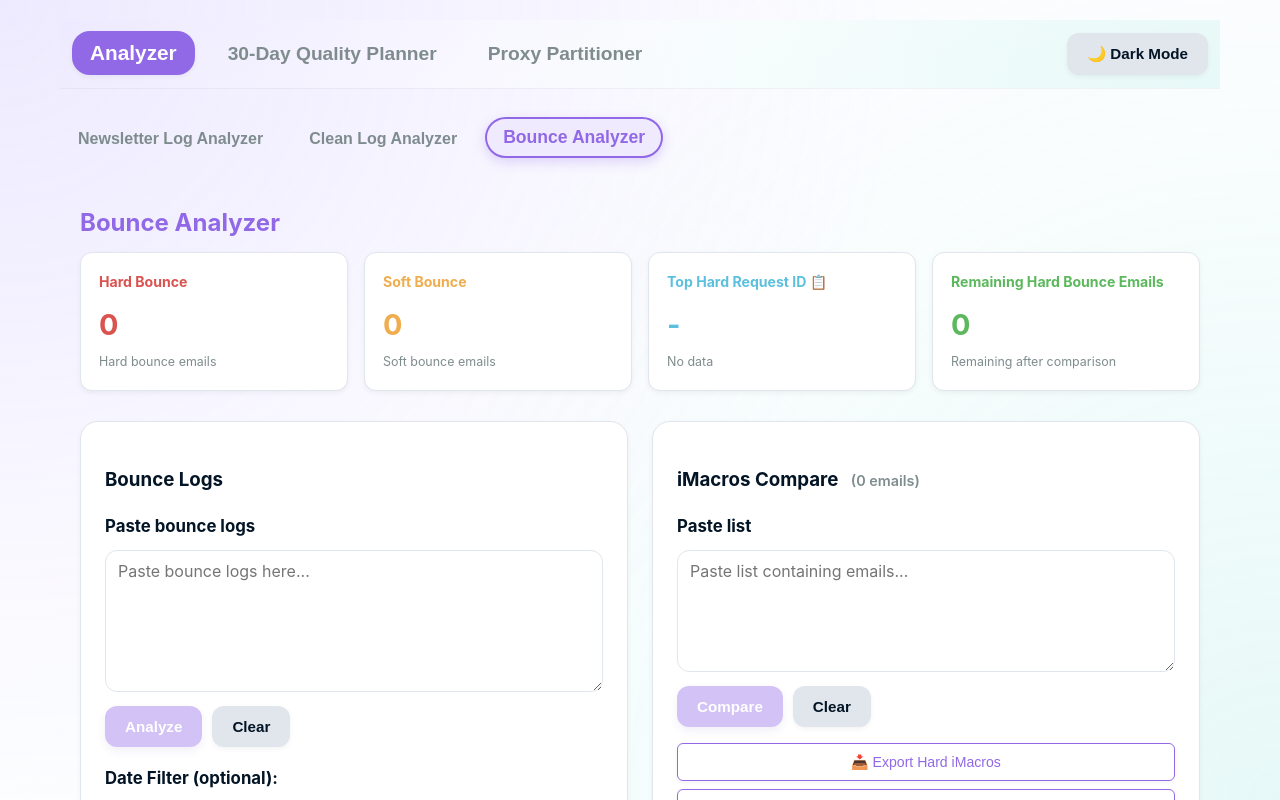
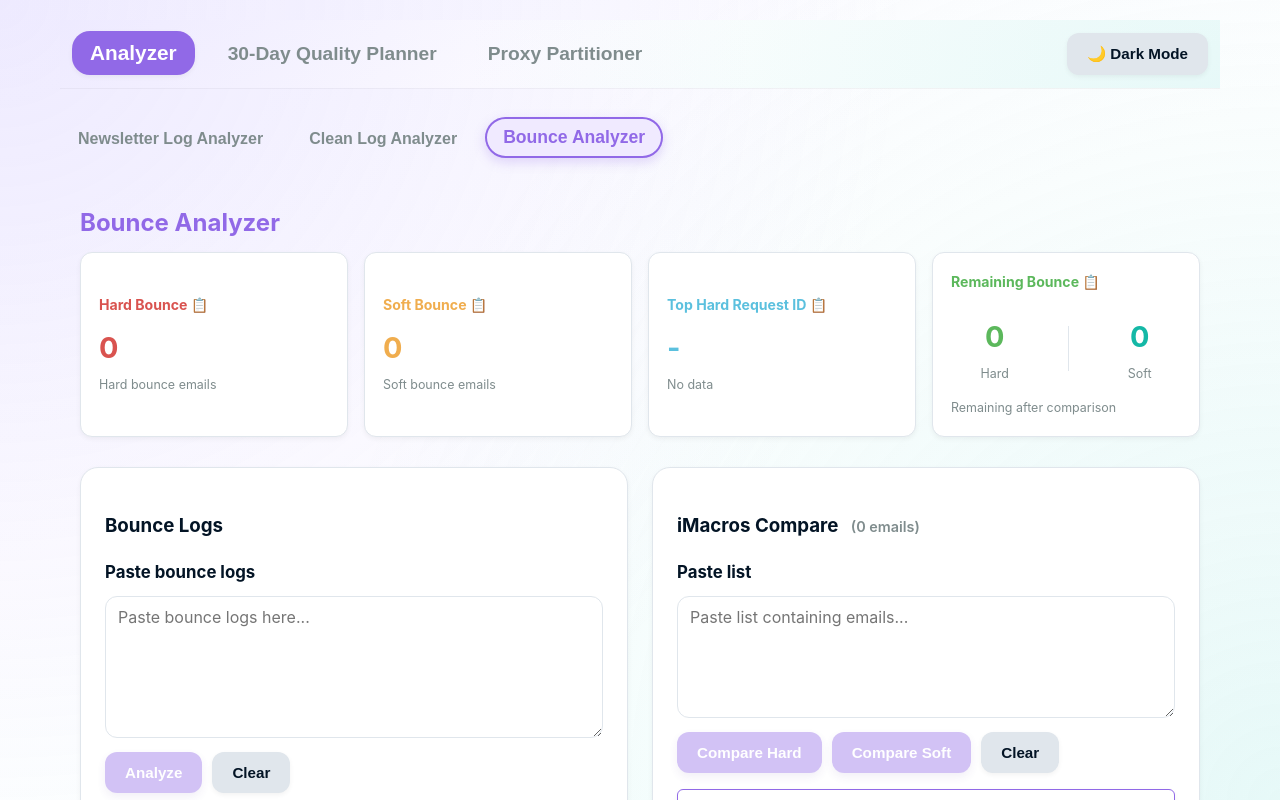
Before and after one commit to kriouichsalma5-sudo/CMHWSeedsTool, a React (Create React App) app: page / in a window 1280 px wide. Both pictures are taken after a click on the button "Bounce Analyzer". Shown: the top 800 px of the page. Built offline with nearby package versions, Linux system fonts and the light colour scheme; the HTML template or start-up script is replaced by a standard one.

Commit message:
Add soft and hard comparison processing functions

```diff
--- a/src/App.js
+++ b/src/App.js
@@ -1416,8 +1416,9 @@ export default function App() {
   const [totalCount, setTotalCount] = useState(0);
   // Entity List States
   const [listInput, setListInput] = useState("");
-
+  const [imacrosRows, setImacrosRows] = useState([]);
   const [compareResults, setCompareResults] = useState([]);
+  const [compareSoftResults, setCompareSoftResults] = useState([]);
   const [listError, setListError] = useState("");
   const listCtrl = useStableInput(listInput, setListInput);
   // Webautomat Bounce
@@ -1633,7 +1634,7 @@ export default function App() {
   };
 
   // FIXED: Process Entity List - now working correctly
-  const processCompareList = () => {
+  const processCompareHard = () => {
     setListError("");
     setCompareResults([]);
 
@@ -1642,40 +1643,214 @@ export default function App() {
       return;
     }
 
+    const parsedRows = [];
     const pastedEmails = new Set();
 
-    listInput.split(/\r?\n/).forEach((line) => {
-      const match = line.match(
-        /[A-Za-z0-9._%+-]+@[A-Za-z0-9.-]+\.[A-Za-z]{2,}/
+    listInput
+      .split(/\r?\n/)
+      .filter(Boolean)
+      .forEach((line) => {
+        const parts = line.trim().split(/\s+/);
+
+        // At least an email must exist
+        if (parts.length < 1) return;
+
+        const row = {
+          email: parts[0].trim(),
+          list: parts[1] || "",
+          profile_name: parts[2] || "",
+        };
+
+        parsedRows.push(row);
+
+        pastedEmails.add(row.email.trim().toLowerCase());
+      });
+
+    // Save the ORIGINAL iMacros rows
+    setImacrosRows(parsedRows);
+
+    const hardList = bounceGroups["Hard"] || [];
+    console.log("Hard count:", hardList.length);
+    console.log("Pasted count:", pastedEmails.size);
+
+    console.log("First Hard:", hardList[0]);
+    console.log("First Pasted:", [...pastedEmails][0]);
+
+    const remaining = hardList.filter((item) => {
+      const exists = pastedEmails.has(item.email.trim().toLowerCase());
+
+      console.log(item.email, "=>", exists);
+
+      return !exists;
+    });
+    setCompareResults(remaining);
+  };
+  const processCompareSoft = () => {
+    setListError("");
+    setCompareSoftResults([]);
+
+    if (!listInput.trim()) {
+      setListError("Please paste the email list.");
+      return;
+    }
+
+    const parsedRows = [];
+    const pastedEmails = new Set();
+
+    listInput
+      .split(/\r?\n/)
+      .filter(Boolean)
+      .forEach((line) => {
+        const parts = line.trim().split(/\s+/);
+
+        // At least an email must exist
+        if (parts.length < 1) return;
+
+        const row = {
+          email: parts[0].trim(),
+          list: parts[1] || "",
+          profile_name: parts[2] || "",
+        };
+
+        parsedRows.push(row);
+
+        pastedEmails.add(row.email.trim().toLowerCase());
+      });
+
+    setImacrosRows(parsedRows);
+
+    const softList = bounceGroups["Soft"] || [];
+
+    console.log("Soft count:", softList.length);
+    console.log("Pasted count:", pastedEmails.size);
+    console.log("First Soft:", softList[0]);
+    console.log("First Pasted:", [...pastedEmails][0]);
+
+    const remaining = softList.filter((item) => {
+      const exists = pastedEmails.has(item.email.trim().toLowerCase());
+
+      console.log(item.email, "=>", exists);
+
+      return !exists;
+    });
+
+    setCompareSoftResults(remaining);
+  };
+  const exportHardIMacros = async () => {
+    const rows = imacrosRows;
+    try {
+      const response = await fetch(
+        "https://n8n.cmhwarmup.com/webhook-test/bbe66832-1ba6-4905-a65a-e75a44402229",
+        {
+          method: "POST",
+          headers: {
+            "Content-Type": "application/json",
+          },
+          body: JSON.stringify({
+            type: "hard",
+            countWebautomat: compareResults.length,
+            rows,
+          }),
+        }
       );
 
-      if (match) {
-        pastedEmails.add(match[0].toLowerCase());
+      if (!response.ok) {
+        throw new Error("Webhook failed");
       }
-    });
-
-    const hardList = bounceGroups["Hard"] || [];
-
-    const remaining = hardList.filter(
-      (item) => !pastedEmails.has(item.email.toLowerCase())
-    );
-
-    setCompareResults(remaining);
-  };
-  const exportHardIMacros = () => {
-    alert("Export Hard iMacros - Coming Soon");
-  };
-
-  const exportSoftIMacros = () => {
-    alert("Export Soft iMacros - Coming Soon");
-  };
-
-  const exportHardWebautomat = () => {
-    alert("Export Hard Webautomat - Coming Soon");
-  };
-
-  const exportSoftWebautomat = () => {
-    alert("Export Soft Webautomat - Coming Soon");
+
+      alert("Hard iMacros sent to n8n successfully.");
+    } catch (err) {
+      console.error(err);
+      alert("Failed to send data to n8n.");
+    }
+  };
+
+  const exportSoftIMacros = async () => {
+    const rows = imacrosRows;
+    try {
+      const response = await fetch(
+        "https://n8n.cmhwarmup.com/webhook-test/bbe66832-1ba6-4905-a65a-e75a44402229",
+        {
+          method: "POST",
+          headers: {
+            "Content-Type": "application/json",
+          },
+          body: JSON.stringify({
+            type: "soft",
+            rows,
+          }),
+        }
+      );
+
+      if (!response.ok) {
+        throw new Error("Webhook failed");
+      }
+
+      alert("Soft iMacros sent to n8n successfully.");
+    } catch (err) {
+      console.error(err);
+      alert("Failed to send data to n8n.");
+    }
+  };
+
+  const exportHardWebautomat = async () => {
+    const rows = webautoData;
+
+    try {
+      const response = await fetch(
+        "https://n8n.cmhwarmup.com/webhook-test/0987545d-eb89-466d-b421-e1d5e5c21bcb",
+        {
+          method: "POST",
+          headers: {
+            "Content-Type": "application/json",
+          },
+          body: JSON.stringify({
+            type: "hard",
+            countWebautomat: webautoData.length,
+            rows,
+          }),
+        }
+      );
+
+      if (!response.ok) {
+        throw new Error("Webhook failed");
+      }
+
+      alert("Hard Webautomat sent to n8n successfully.");
+    } catch (err) {
+      console.error(err);
+      alert("Failed to send data to n8n.");
+    }
+  };
+
+  const exportSoftWebautomat = async () => {
+    const rows = webautoData;
+
+    try {
+      const response = await fetch(
+        "https://n8n.cmhwarmup.com/webhook-test/0987545d-eb89-466d-b421-e1d5e5c21bcb",
+        {
+          method: "POST",
+          headers: {
+            "Content-Type": "application/json",
+          },
+          body: JSON.stringify({
+            type: "soft",
+            countWebautomat: webautoData.length,
+            rows,
+          }),
+        }
+      );
+
+      if (!response.ok) {
+        throw new Error("Webhook failed");
+      }
+
+      alert("Soft Webautomat sent to n8n successfully.");
+    } catch (err) {
+      console.error(err);
+      alert("Failed to send data to n8n.");
+    }
   };
   // Export functions
   const exportDateGroupTXT = (date) => {
@@ -1737,6 +1912,26 @@ export default function App() {
     exportToXLSX(rows, "remaining_hard_bounces.xlsx");
   };
 
+  const exportSoftResultsTXT = () => {
+    const txt = compareSoftResults
+      .map(
+        (r) => `${r.email} | ${r.tag} | ${r.type} | ${r.date} | ${r.requestId}`
+      )
+      .join("\n");
+    downloadText(txt, "remaining_soft_bounces.txt");
+  };
+
+  const exportSoftResultsXLSX = () => {
+    const rows = compareSoftResults.map((r) => ({
+      Email: r.email,
+      Tag: r.tag,
+      Type: r.type,
+      Date: r.date,
+      Request_ID: r.requestId,
+    }));
+
+    exportToXLSX(rows, "remaining_soft_bounces.xlsx");
+  };
   // File handlers
 
   const handleBounceFileChange = (event) => {
@@ -1824,20 +2019,30 @@ export default function App() {
         <h2>Bounce Analyzer</h2>
       </div>
       <div className="stats-badge-grid">
-        <div className="badge-card card-red">
-          <span className="badge-title">Hard Bounce</span>
+        <div
+          className="badge-card card-red"
+          style={{ cursor: "pointer" }}
+          title="Click to copy"
+          onClick={() => navigator.clipboard.writeText(String(hardCount))}
+        >
+          <span className="badge-title">Hard Bounce 📋</span>
           <span className="badge-value">{hardCount}</span>
           <span className="badge-subtitle">Hard bounce emails</span>
         </div>
-        <div className="badge-card card-orange">
-          <span className="badge-title">Soft Bounce</span>
+        <div
+          className="badge-card card-orange"
+          style={{ cursor: "pointer" }}
+          title="Click to copy"
+          onClick={() => navigator.clipboard.writeText(String(softCount))}
+        >
+          <span className="badge-title">Soft Bounce 📋</span>
           <span className="badge-value">{softCount}</span>
           <span className="badge-subtitle">Soft bounce emails</span>
         </div>
         <div
           className="badge-card card-blue"
           style={{ cursor: topRequestIds.length ? "pointer" : "default" }}
-          title={topRequestIds.length ? "Click to copy Request ID" : ""}
+          title={topRequestIds.length ? "Click to copy" : ""}
           onClick={() => {
             if (topRequestIds.length) {
               navigator.clipboard.writeText(topRequestIds[0].id);
@@ -1855,8 +2060,63 @@ export default function App() {
           </span>
         </div>
         <div className="badge-card card-green">
-          <span className="badge-title">Remaining Hard Bounce Emails</span>
-          <span className="badge-value">{compareResults.length}</span>
+          <span className="badge-title">Remaining Bounce 📋</span>
+
+          <div
+            style={{
+              display: "flex",
+              justifyContent: "space-around",
+              alignItems: "center",
+              marginTop: 12,
+              marginBottom: 10,
+            }}
+          >
+            {/* HARD */}
+            <div style={{ textAlign: "center" }}>
+              <div
+                className="badge-value"
+                style={{ cursor: "pointer" }}
+                title="Copy Hard remaining"
+                onClick={() =>
+                  navigator.clipboard.writeText(String(compareResults.length))
+                }
+              >
+                {compareResults.length}
+              </div>
+
+              <div className="badge-subtitle">Hard</div>
+            </div>
+
+            <div
+              style={{
+                width: 1,
+                height: 45,
+                background: "var(--color-border)",
+              }}
+            />
+
+            {/* SOFT */}
+            <div style={{ textAlign: "center" }}>
+              <div
+                className="badge-value"
+                style={{
+                  cursor: "pointer",
+                  color: "#14b8a6",
+                }}
+                title="Copy Soft remaining"
+                onClick={() =>
+                  navigator.clipboard.writeText(
+                    String(compareSoftResults.length)
+                  )
+                }
+              >
+                {compareSoftResults.length}
+              </div>
+
+              <div className="badge-subtitle">Soft</div>
+            </div>
+          </div>
+
           <span className="badge-subtitle">Remaining after comparison</span>
         </div>
       </div>
@@ -1909,18 +2169,26 @@ export default function App() {
 
           <div className="form-group inline-top-margin">
             <label className="field-label">Date Filter (optional):</label>
-            <div className="input-with-icon">
-              <input
-                type="text"
-                ref={dateFilterCtrl.ref}
-                className="modern-input"
-                value={dateFilterCtrl.value}
-                onChange={dateFilterCtrl.onChange}
-                placeholder="dd/mm/yyyy"
-                autoComplete="off"
-              />
-              <span className="calendar-placeholder-icon">📅</span>
-            </div>
+
+            <input
+              type="date"
+              className="modern-input"
+              value={
+                dateFilter
+                  ? dateFilter.split("/").reverse().join("-") // dd/mm/yyyy -> yyyy-mm-dd
+                  : ""
+              }
+              onChange={(e) => {
+                if (!e.target.value) {
+                  setDateFilter("");
+                  return;
+                }
+
+                const [year, month, day] = e.target.value.split("-");
+
+                setDateFilter(`${day}/${month}/${year}`);
+              }}
+            />
           </div>
 
           <div className="form-group inline-top-margin">
@@ -1968,16 +2236,26 @@ export default function App() {
             <div className="button-cluster">
               <button
                 className="btn btn-purple"
-                onClick={processCompareList}
+                onClick={processCompareHard}
                 disabled={!listInput.trim()}
               >
-                Compare
+                Compare Hard
               </button>
+
+              <button
+                className="btn btn-purple"
+                onClick={processCompareSoft}
+                disabled={!listInput.trim()}
+              >
+                Compare Soft
+              </button>
+
               <button
                 className="btn btn-gray"
                 onClick={() => {
                   setListInput("");
                   setCompareResults([]);
+                  setCompareSoftResults([]);
                   setListError("");
                 }}
               >
@@ -2139,7 +2417,7 @@ export default function App() {
         </div>
 
         {/* Remaining Hard Bounces Comparison Output (Aligned Next to Hard & Soft Boxes) */}
-        {/* Remaining Hard Bounces Comparison Output (With fixed button spacing) */}
+
         <div className="result-output-box">
           <div className="output-box-header">
             <span className="output-title text-green">
@@ -2178,6 +2456,59 @@ export default function App() {
             className="output-display-area wide-view"
             readOnly
             value={compareResults
+              .map((r) => `${r.email} | ${r.tag}`)
+              .join("\n")}
+            placeholder='No comparison results yet. Paste list in "iMacros Compare" and click "Compare".'
+          />
+        </div>
+
+        {/* Remaining soft Bounces Comparison Output (Aligned Next to Hard & Soft Boxes) */}
+
+        <div className="result-output-box">
+          <div className="output-box-header">
+            <span className="output-title text-green">
+              Remaining Soft Bounces<space></space> ({compareSoftResults.length}
+              )
+            </span>
+            <div
+              className="header-action-cluster"
+              style={{
+                display: "flex",
+                gap: "6px",
+                flexWrap: "wrap",
+                alignItems: "center",
+              }}
+            >
+              <button
+                className="btn-inline-copy"
+                onClick={() => {
+                  navigator.clipboard.writeText(
+                    compareSoftResults
+                      .map((r) => `${r.email} | ${r.tag}`)
+                      .join("\n") || ""
+                  );
+                }}
+              >
+                📋 Copy
+              </button>
+              <button
+                className="btn-inline-action"
+                onClick={exportSoftResultsTXT}
+              >
+                📄 TXT
+              </button>
+              <button
+                className="btn-inline-action"
+                onClick={exportSoftResultsXLSX}
+              >
+                📊 XLSX
+              </button>
+            </div>
+          </div>
+          <textarea
+            className="output-display-area wide-view"
+            readOnly
+            value={compareSoftResults
               .map((r) => `${r.email} | ${r.tag}`)
               .join("\n")}
             placeholder='No comparison results yet. Paste list in "iMacros Compare" and click "Compare".'
```
